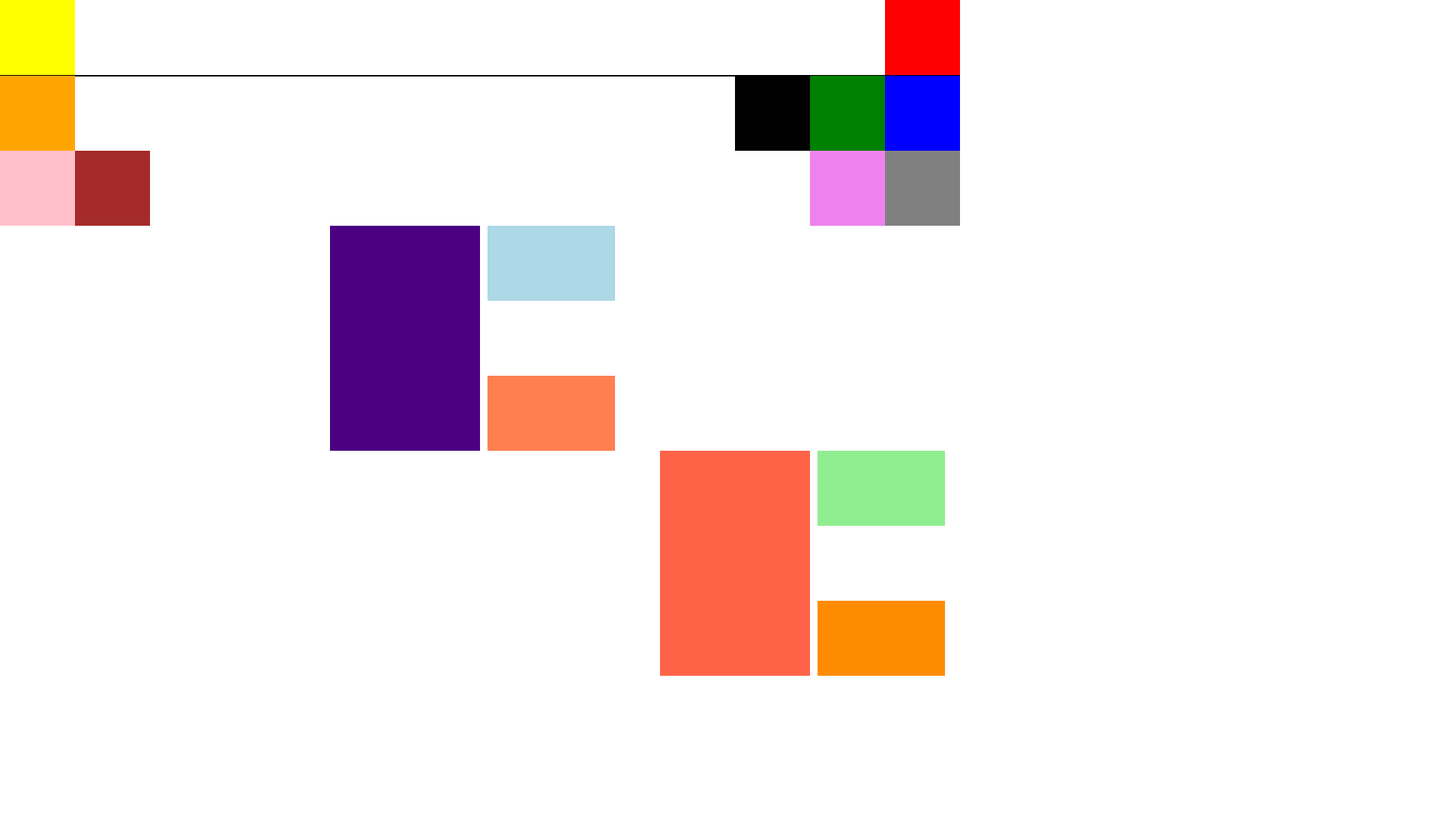
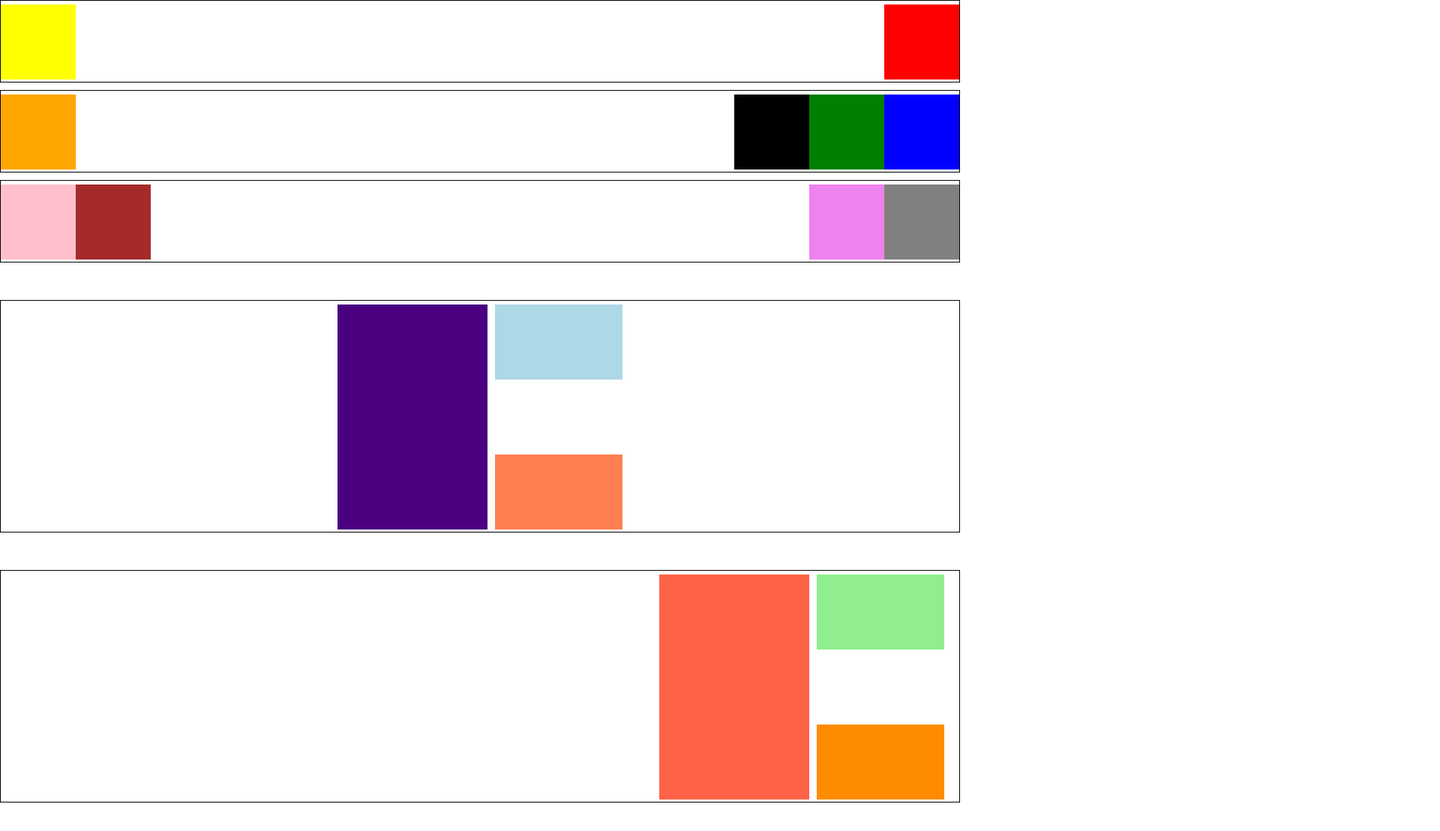
Before and after one commit to Yuliia9719/float-margin, a plain HTML site: page index.html in a window 1280 px wide. Shown: the top 1108 px of the page at 75% size, 1920 px wide, since content can reach past the window. Before the commit the page ends 901 px from the top, so only its background shows below. Drawn offline with Linux system fonts and the light colour scheme.

Commit message:
fixed mistakes

```diff
--- a/assets/css/style.css
+++ b/assets/css/style.css
@@ -6,13 +6,14 @@
 
 .wrapper {
   height: 100%;
-  width: 100vw;
+  width: 100%;
 }
 
 .container1 {
-  height: 30%;
-  width: 100%;
-  border-bottom: 1px solid black;
+  height: 110px;
+  border: 1px solid black;
+  margin-bottom: 10px;
+  padding-top: 5px;
 }
 
 .red {
@@ -30,10 +31,11 @@
 
 /* wrapper2 */
 .container2 {
-  height: 30%;
-  width: 100%;
-  border-bottom: 1px solid black;
+  height: 110px;
+  border: 1px solid black;
+  margin-bottom: 10px;
   clear: both;
+  padding-top: 5px;
 }
 
 .box {
@@ -65,10 +67,13 @@
   margin-right: -300px;
 }
 
+/* container 3 */
 .container3 {
-  height: 30%;
-  width: 100%;
+  height: 110px;
+  border: 1px solid black;
+  margin-bottom: 50px;
   clear: both;
+  padding-top: 5px;
 }
 
 .box1 {
@@ -98,10 +103,18 @@
 
 }
 
+/* container 4 */
 .container4 {
-  width: 100%;
-  margin-left: calc(50% - 200px);
+  height: 310px;
+  min-width: 100%;
+  border: 1px solid black;
+  margin-bottom: 50px;
   clear: both;
+  padding-top: 5px;
+}
+
+.extra-container {
+  margin-left: calc(50% - 190px);
 }
 
 .box2 {
@@ -128,11 +141,17 @@
   margin-left: -170px;
 }
 
+/* container 5 */
+.container5 {
+  height: 310px;
+  border: 1px solid black;
+  clear: both;
+  margin-bottom: 50px;
+  padding-top: 5px;
 
-.container5 {
-  width: 100%;
-  /* margin-left: calc(50% - 200px); */
-  clear: both;
+}
+
+.extra-container1 {
   margin-left: calc(100% - 400px);
 }
 
--- a/index.html
+++ b/index.html
@@ -30,15 +30,19 @@
     </div>
 
     <div class="container4">
+      <div class="extra-container">
         <div class="box2 indigo"></div>
         <div class="box2 lightblue"></div>
         <div class="box2 coral"></div>
       </div>
+    </div>
 
     <div class="container5">
+      <div class="extra-container1">
         <div class="box3 tomato"></div>
         <div class="box3 lightgreen"></div>
         <div class="box3 darkorange"></div>
+      </div>
     </div>
   </div>
 
```
Lines whose indentation alone changed are shown as unchanged.
